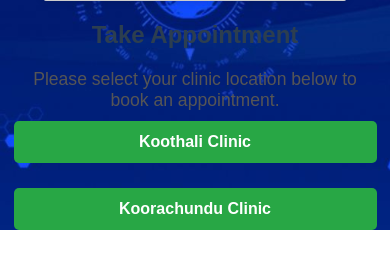
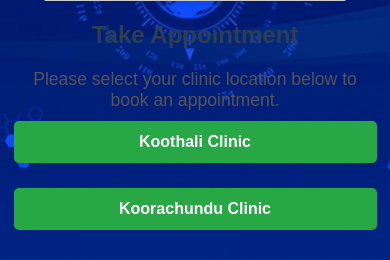
Before and after one commit to razin2004/doctor-appointment, a Flask app: page / in a window 390 px wide. Shown: the part 906-1166 px from the top of the page. Before the commit the page ends 1136 px from the top, so only its background shows below. Run offline with Flask 3, Linux system fonts and the light colour scheme.

Commit message:
Updated all files with latest changes

```diff
--- a/static/style.css
+++ b/static/style.css
@@ -217,7 +217,6 @@ button[type="submit"]:hover {
     flex-direction: column;
     align-items: center;
     gap: 5px;
-     margin-bottom: 30px;
   }
 
   .tables-container {
@@ -234,6 +233,9 @@ button[type="submit"]:hover {
     width: 90%;
     text-align: center;
   }
+  .koorachundu-button {
+  margin-bottom: 30px; /* Adds space below the button on mobile */
+}
 }
 body::before {
   content: "";
--- a/templates/index.html
+++ b/templates/index.html
@@ -67,7 +67,7 @@
   </p>
   <div class="button-container">
     <a href="/koothali" class="button">Koothali Clinic</a>
-    <a href="/koorachundu" class="button">Koorachundu Clinic</a>
+    <a href="/koorachundu" class="button koorachundu-button">Koorachundu Clinic</a>
   </div>
 </div>
 </body>
```
